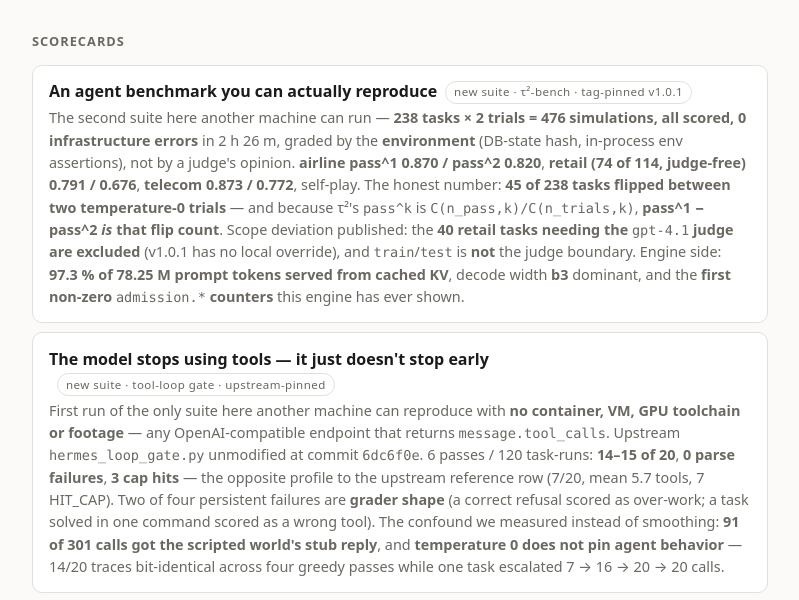
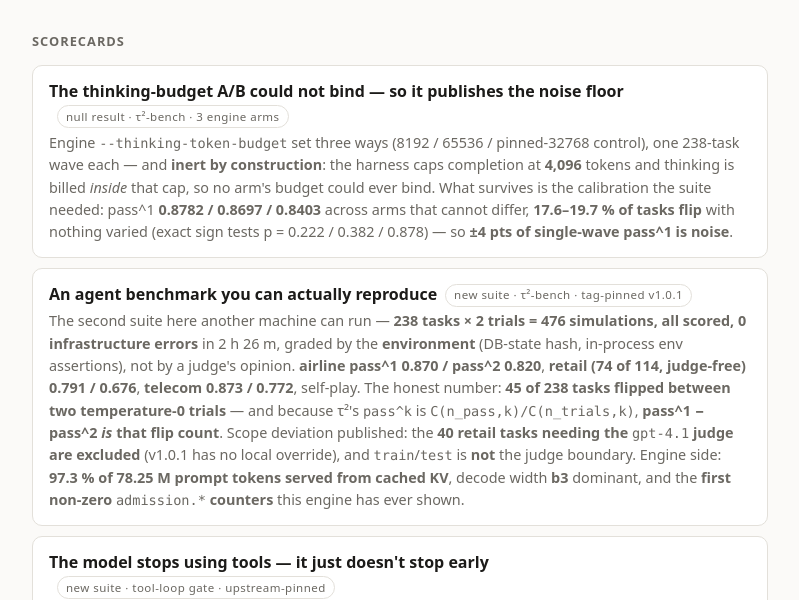
Before and after one commit to willturner-maker/benchmarks, a plain HTML site: page index.html in a window 1280 px wide. Shown: the part 146-746 px from the top of the page, without its empty margins (240-1039 px from the left). Drawn offline with Linux system fonts and the light colour scheme.

Commit message:
index: surface the thinking-budget chain card on the Pages index
index.html is hand-maintained (not generated from README), so the new scorecard was live but
unfindable. Card leads with the honest framing: a null result, inert by construction, and the noise
floor it establishes.

```diff
--- a/index.html
+++ b/index.html
@@ -49,6 +49,14 @@
 
   <h2>Scorecards</h2>
   <ul>
+    <li><a class="card" href="reports/2026-11-22-thinking-budget-chain.html">
+      <span class="name">The thinking-budget A/B could not bind — so it publishes the noise floor</span><span class="tag">null result · τ²-bench · 3 engine arms</span>
+      <div class="sub">Engine <code>--thinking-token-budget</code> set three ways (8192 / 65536 / pinned-32768
+        control), one 238-task wave each — and <b>inert by construction</b>: the harness caps completion at
+        <b>4,096</b> tokens and thinking is billed <i>inside</i> that cap, so no arm's budget could ever bind.
+        What survives is the calibration the suite needed: pass^1 <b>0.8782 / 0.8697 / 0.8403</b> across arms that
+        cannot differ, <b>17.6–19.7 % of tasks flip</b> with nothing varied (exact sign tests p = 0.222 / 0.382 /
+        0.878) — so <b>±4 pts of single-wave pass^1 is noise</b>.</div></a></li>
     <li><a class="card" href="reports/2026-11-19-tau2-bench.html">
       <span class="name">An agent benchmark you can actually reproduce</span><span class="tag">new suite · τ²-bench · tag-pinned v1.0.1</span>
       <div class="sub">The second suite here another machine can run — <b>238 tasks × 2 trials = 476 simulations,
```
